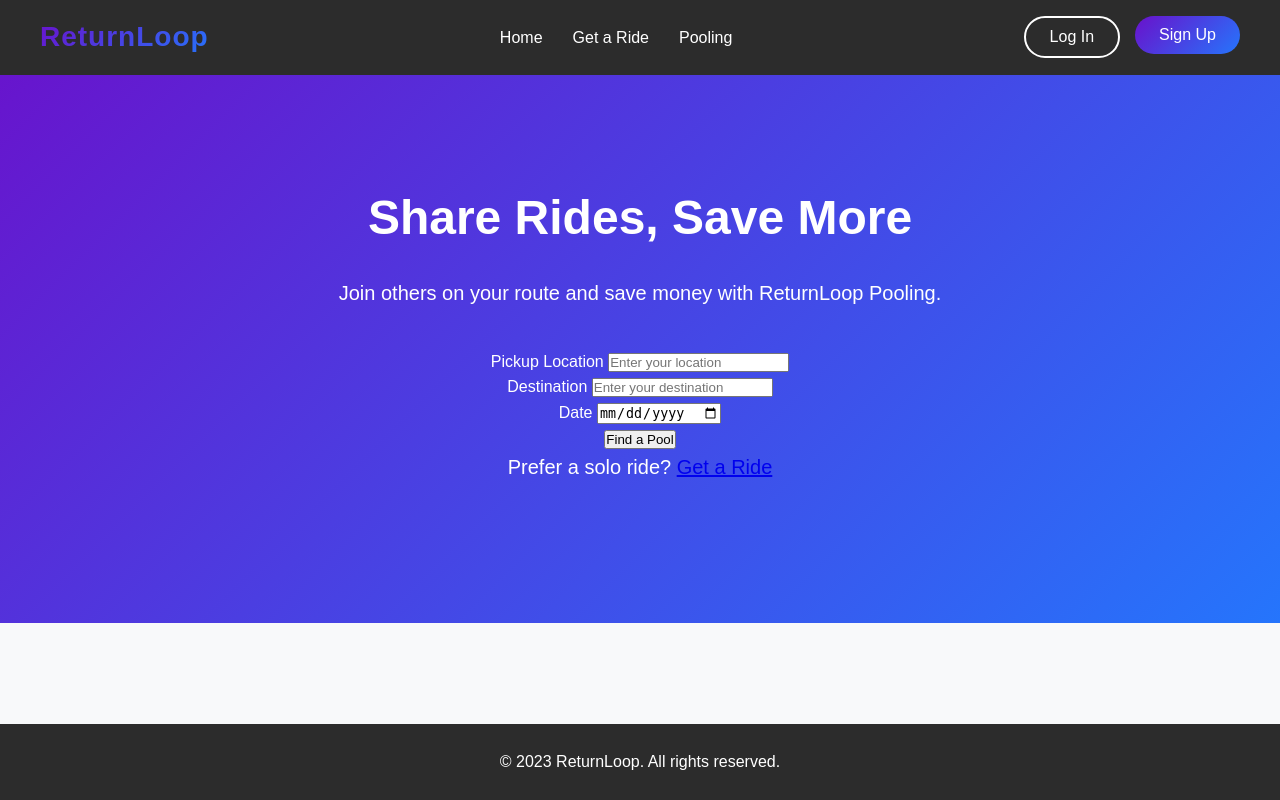
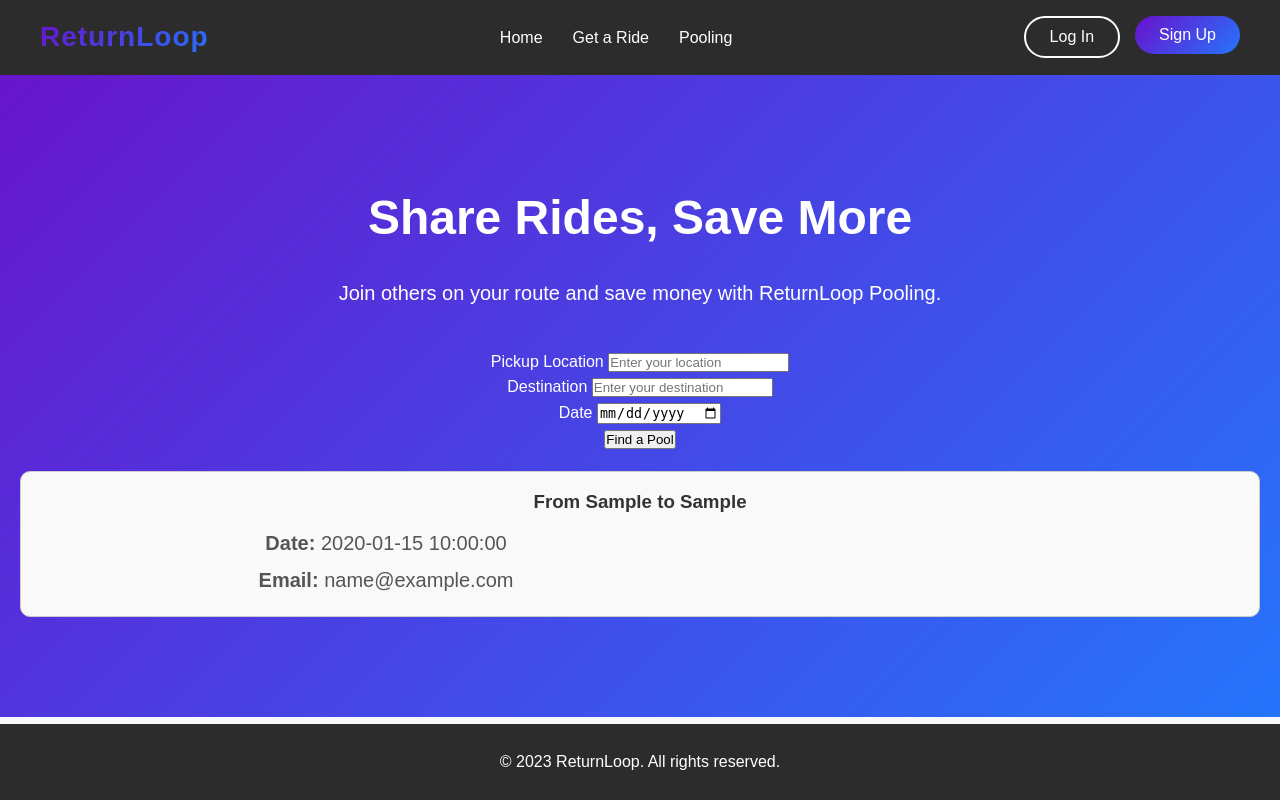
Before and after one commit to Metopher/return, a Flask app: page /pooling in a window 1280 px wide. Run offline with Flask 3, Linux system fonts and the light colour scheme; tables that the repository leaves empty or names only in its code hold one stand-in row (values such as "Sample post").

Commit message:
setup withoutcss

```diff
--- a/app.py
+++ b/app.py
@@ -15,43 +15,43 @@ def get_db_connection():
     )
 
 # Graph Representation of Kochi (Distances in KM)
-# graph = {
-#     "Aluva": {"Edappally": 10, "Kakkanad": 14},
-#     "Edappally": {"Aluva": 10, "Kaloor": 6, "Kakkanad": 8},
-#     "Kaloor": {"Edappally": 6, "MG Road": 4},
-#     "MG Road": {"Kaloor": 4, "Fort Kochi": 11},
-#     "Fort Kochi": {"MG Road": 11, "Willingdon Island": 5},
-#     "Willingdon Island": {"Fort Kochi": 5, "Thevara": 6},
-#     "Thevara": {"Willingdon Island": 6, "Vyttila": 7},
-#     "Vyttila": {"Thevara": 7, "Kakkanad": 9, "Tripunithura": 6},
-#     "Kakkanad": {"Edappally": 8, "Aluva": 14, "Vyttila": 9},
-#     "Tripunithura": {"Vyttila": 6}
-# }
+graph = {
+    "Aluva": {"Edappally": 10, "Kakkanad": 14},
+    "Edappally": {"Aluva": 10, "Kaloor": 6, "Kakkanad": 8},
+    "Kaloor": {"Edappally": 6, "MG Road": 4},
+    "MG Road": {"Kaloor": 4, "Fort Kochi": 11},
+    "Fort Kochi": {"MG Road": 11, "Willingdon Island": 5},
+    "Willingdon Island": {"Fort Kochi": 5, "Thevara": 6},
+    "Thevara": {"Willingdon Island": 6, "Vyttila": 7},
+    "Vyttila": {"Thevara": 7, "Kakkanad": 9, "Tripunithura": 6},
+    "Kakkanad": {"Edappally": 8, "Aluva": 14, "Vyttila": 9},
+    "Tripunithura": {"Vyttila": 6}
+}
 
 # Dijkstra's Algorithm to find the shortest distance
-# def dijkstra(graph, start, end):
-#     queue = [(0, start)]  # (distance, node)
-#     distances = {node: float('inf') for node in graph}
-#     distances[start] = 0
-#     visited = set()
+def dijkstra(graph, start, end):
+    queue = [(0, start)]  # (distance, node)
+    distances = {node: float('inf') for node in graph}
+    distances[start] = 0
+    visited = set()
 
-#     while queue:
-#         current_distance, current_node = heapq.heappop(queue)
+    while queue:
+        current_distance, current_node = heapq.heappop(queue)
 
-#         if current_node in visited:
-#             continue
-#         visited.add(current_node)
+        if current_node in visited:
+            continue
+        visited.add(current_node)
 
-#         if current_node == end:
-#             return current_distance  # Return total shortest distance
+        if current_node == end:
+            return current_distance  # Return total shortest distance
 
-#         for neighbor, weight in graph[current_node].items():
-#             distance = current_distance + weight
-#             if distance < distances[neighbor]:
-#                 distances[neighbor] = distance
-#                 heapq.heappush(queue, (distance, neighbor))
+        for neighbor, weight in graph[current_node].items():
+            distance = current_distance + weight
+            if distance < distances[neighbor]:
+                distances[neighbor] = distance
+                heapq.heappush(queue, (distance, neighbor))
 
-#     return float('inf')  # No path found
+    return float('inf')  # No path found
 
 # Home route
 @app.route('/')
@@ -86,6 +86,14 @@ def get_ride():
 @app.route('/pooling', methods=['GET', 'POST'])
 def pooling():
     user_name = session.get('name', None)
+
+    # Fetch all pooling options from the database
+    conn = get_db_connection()
+    cursor = conn.cursor(dictionary=True)
+    cursor.execute("SELECT * FROM pooling ORDER BY pickup, destination, date")
+    pooling_options = cursor.fetchall()
+    conn.close()
+
     if request.method == 'POST':
         pickup = request.form.get('location')
         destination = request.form.get('destination')
@@ -103,8 +111,9 @@ def pooling():
         conn.close()
 
         flash("Pooling request submitted successfully!", "success")
+        return redirect(url_for('pooling'))
 
-    return render_template('pooling.html', user_name=user_name)
+    return render_template('pooling.html', user_name=user_name, pooling_options=pooling_options)
 
 # Signup Route
 @app.route('/signup', methods=['GET', 'POST'])
--- a/templates/pooling.html
+++ b/templates/pooling.html
@@ -5,6 +5,28 @@
     <meta name="viewport" content="width=device-width, initial-scale=1.0">
     <title>Pooling - ReturnLoop</title>
     <link rel="stylesheet" href="{{ url_for('static', filename='styles.css') }}">
+    <style>
+        .pooling-container {
+            display: flex;
+            flex-direction: column;
+            gap: 20px;
+            margin-top: 20px;
+        }
+        .pooling-card {
+            border: 1px solid #ccc;
+            border-radius: 10px;
+            padding: 15px;
+            background-color: #f9f9f9;
+        }
+        .pooling-card h3 {
+            margin: 0 0 10px;
+            color: #333;
+        }
+        .pooling-card p {
+            margin: 5px 0;
+            color: #555;
+        }
+    </style>
 </head>
 <body>
     <header>
@@ -31,6 +53,8 @@
         <section class="hero">
             <h1>Share Rides, Save More</h1>
             <p>Join others on your route and save money with ReturnLoop Pooling.</p>
+
+            <!-- Pooling Form -->
             <form class="auth-form" method="POST" action="/pooling">
                 <div class="form-group">
                     <label for="poolingLocation">Pickup Location</label>
@@ -46,7 +70,21 @@
                 </div>
                 <button type="submit">Find a Pool</button>
             </form>
-            <p>Prefer a solo ride? <a href="/get_ride">Get a Ride</a></p>
+
+            <!-- Display All Pooling Options -->
+            <div class="pooling-container">
+                {% if pooling_options %}
+                    {% for option in pooling_options %}
+                        <div class="pooling-card">
+                            <h3>From {{ option.pickup }} to {{ option.destination }}</h3>
+                            <p><strong>Date:</strong> {{ option.date }}</p>
+                            <p><strong>Email:</strong> {{ option.email }}</p>
+                        </div>
+                    {% endfor %}
+                {% else %}
+                    <p>No pooling options available at the moment.</p>
+                {% endif %}
+            </div>
         </section>
     </main>
 
```
